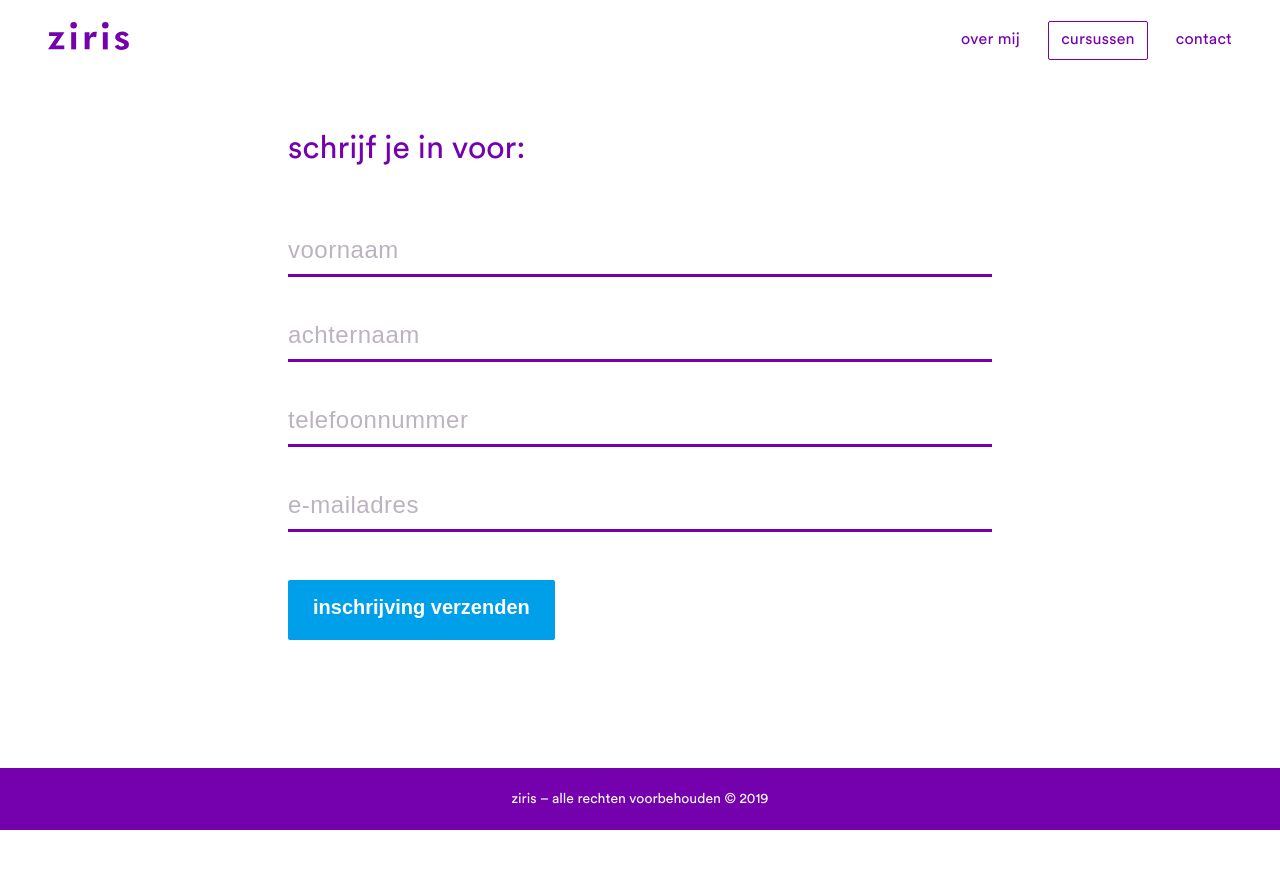
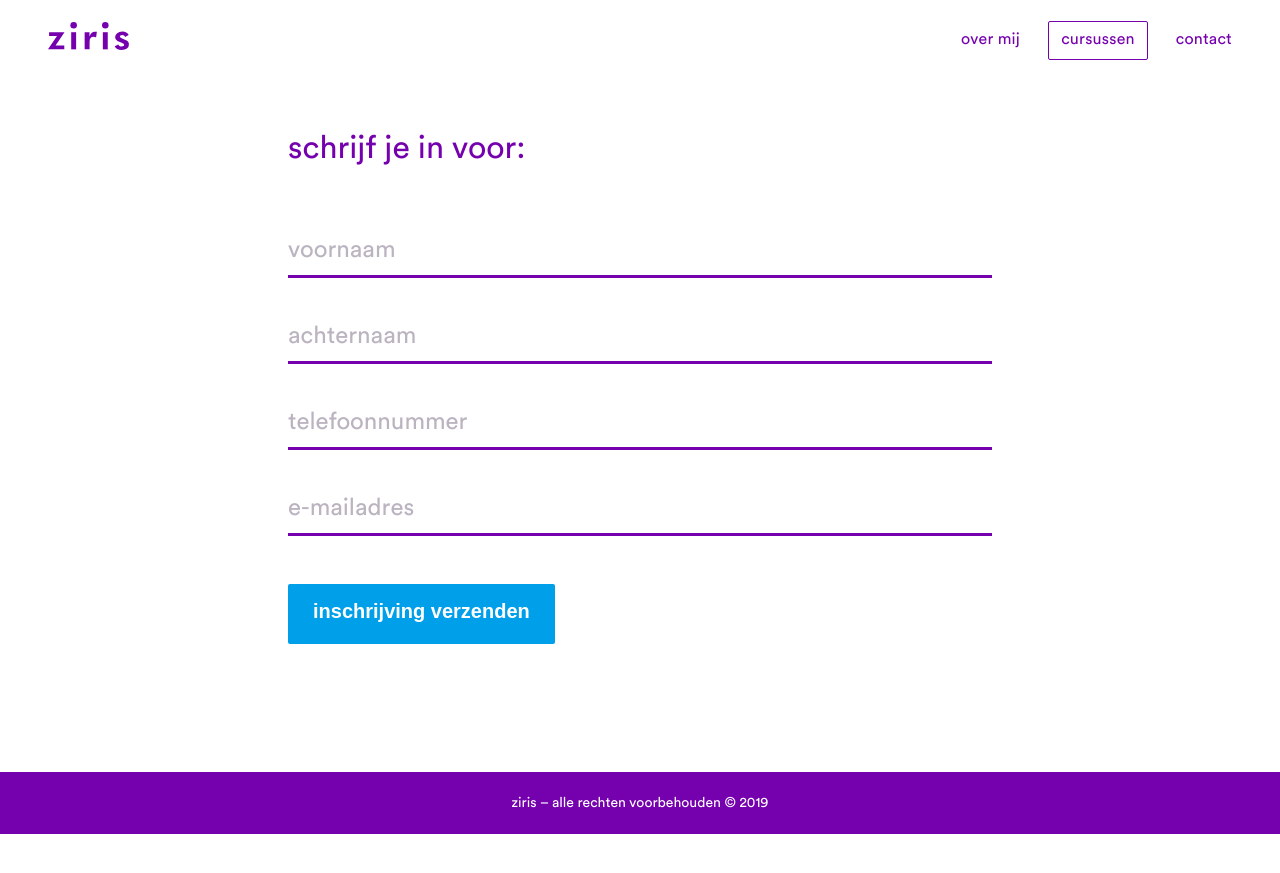
Before and after one commit to tdenheld/ziris, a Jekyll site: the page built from inschrijven.html, in a window 1280 px wide. Shown: the top 873 px of the page. Built offline with Jekyll 4.4.1, drawn with Linux system fonts in a browser that asks for light colours.

Commit message:
#fix font bug input field

```diff
--- a/_sass/components.signup.scss
+++ b/_sass/components.signup.scss
@@ -44,9 +44,9 @@
     width: 100%;
     padding: 20px 0 10px;
     border-bottom: 3px solid $brand;
+    font-family: $sans-serif;
+    @include font(24px, 700, $lh-solid);
     color: $brand;
-    @include font(24px, 700, $lh-solid);
-    letter-spacing: 0.5px;
     -webkit-appearance: none;
 
     &::placeholder {
```
Also changed, not shown: 1 other file.
